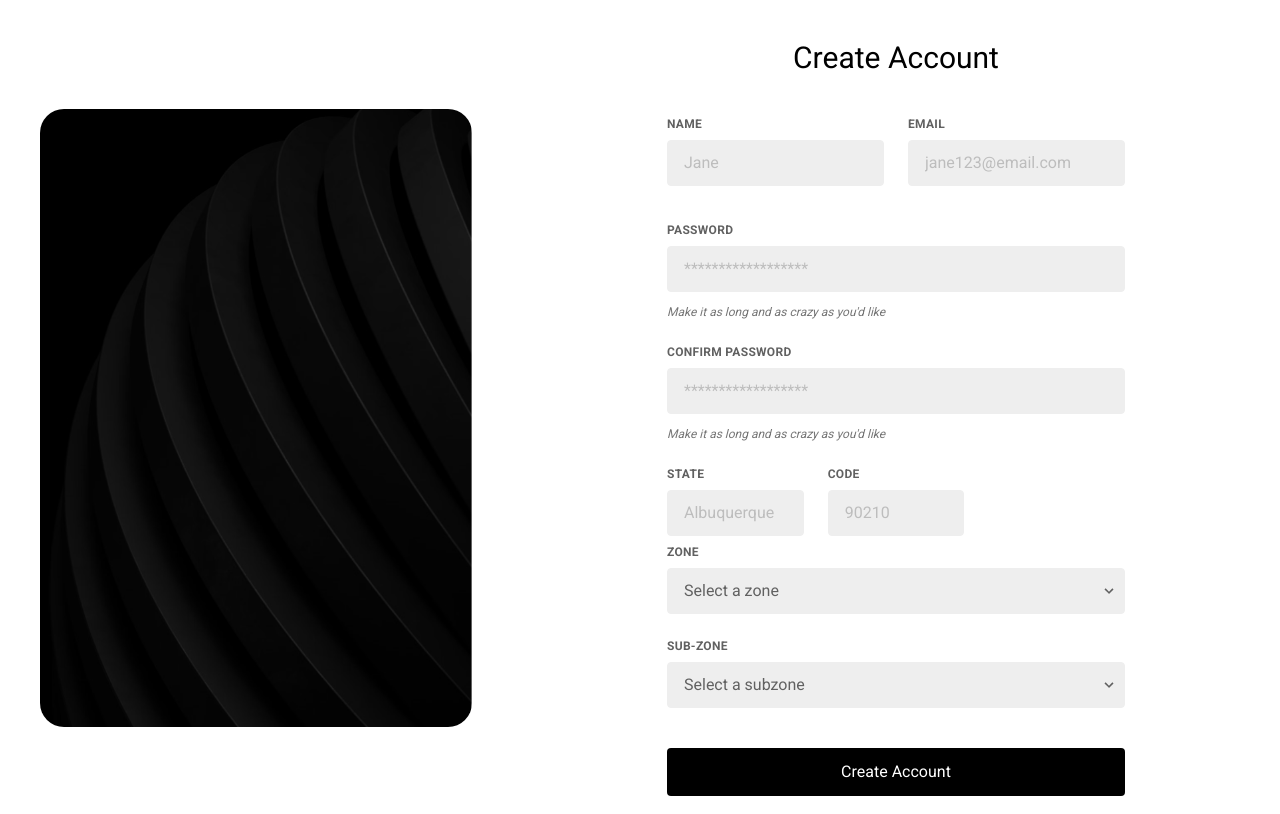
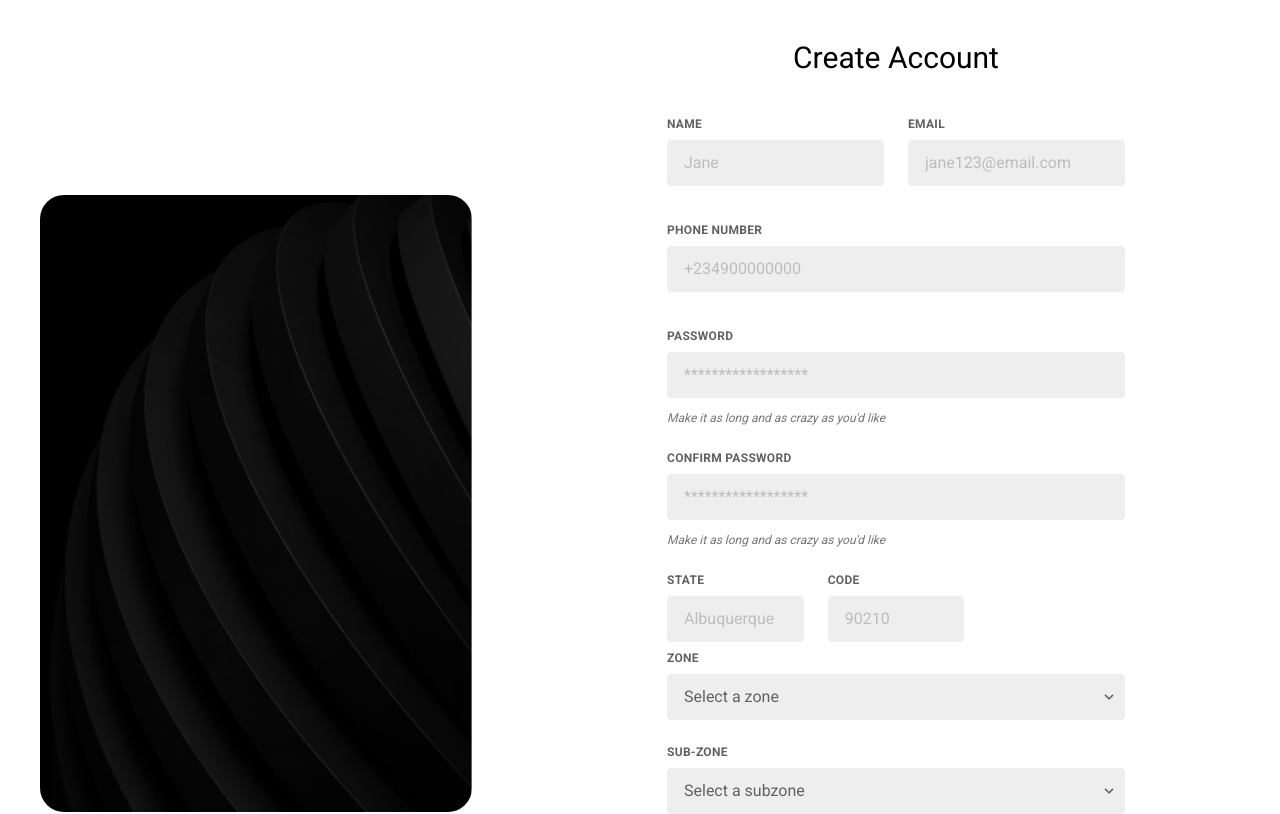
Before and after one commit to sofelaisrael/NCCFIMO, a React (Vite) app: page /sign-up in a window 1280 px wide. Shown: the top 814 px of the page. Built offline with nearby package versions, Linux system fonts and the light colour scheme.

Commit message:
fixed errors in the sign up page

```diff
--- a/src/pages/sign-up.jsx
+++ b/src/pages/sign-up.jsx
@@ -190,94 +190,50 @@ export function SignUp() {
   const selectedZoneObj = sub.find(sz => sz.zone === zone);
 
   const data = {
-    "name": name,
-    "email": email,
-    "number": number,
-    "state": state,
-    "stateCode": stateCode,
-    "zone": zone,
-    "subZone": subZone,
-    "password": password,
-    "password_confirmation": confirmPassword
+    name,
+    email,
+    number,
+    state,
+    stateCode,
+    zone,
+    subzone: subZone,
+    password,
+    password_confirmation: confirmPassword
   };
 
   const handleSubmit = async (e) => {
     e.preventDefault();
-
-    if (!name && !email && !number && !state && !stateCode && !zone && !subZone && !password && !confirmPassword) {
-      toast.error('Provide all Information')
-      return;
-    } else if (!name) {
-      toast.error('Provide Your Name');
-      return;
-    } else if (!email) {
-      toast.error('Provide Your Email');
-      return;
-    } else if (!number) {
-      toast.error('Provide your Phone NUmber')
-      return;
-    } else if (!state) {
-      toast.error('Can you tell us what state you are from')
-      return;
-    } else if (!stateCode) {
-      toast.error('Provide your State Code')
-      return;
-    } else if (!zone) {
-      toast.error('Select your Zone')
-      return;
-    } else if (!subZone) {
-      toast.error('Select your sub-zone')
-      return;
-    } else if (!password) {
-      toast.error('Provide your Password')
-      return;
-    } else if (!confirmPassword) {
-      toast.error('COnfirm Your Password')
-      return;
-    } else if (password !== confirmPassword) {
-      toast.error("Your Password Don't match")
+    if (!name || !email || !number || !state || !stateCode || !zone || !subZone || !password || !confirmPassword) {
+      toast.error('Provide all Information');
       return;
     }
 
-    // const response = await fetch('http://localhost:8000/api/register', {
-    //   method: 'POST',
-    //   headers: {
-    //     'Content-Type': 'application/json',
-    //   },
-    //   body: JSON.stringify(data)
-    // })
-
-    // if (!response.ok) {
-    //   throw new Error('Network response was not ok ' + response.statusText);
-    // }
-
-    // const result = await response.json();
-
-    // console.log(result);
-
-    fetch('http://localhost:8000/api/register', {
+    if (password !== confirmPassword) {
+      toast.error("Your Passwords don't match");
+      return;
+    }
+    try {
+      const response = await fetch('http://localhost:8000/api/register', {
         method: 'POST',
         headers: {
           'Content-Type': 'application/json',
         },
         body: JSON.stringify(data)
-    })
-      .then(response => {
-        if (!response.ok) {
-          return response.text().then(text => {
-            throw new Error('Network response was not ok: ' + text);
-          });
-        }
-        return response.json();
-      })
-      .then(data => {
-        console.log(data);
-      })
-      .catch(error => {
-        console.error('There has been a problem with your fetch operation:', error);
       });
 
-    toast.success('Account Created Successfully')
+      if (!response.ok) {
+        const errorText = await response.text();
+        throw new Error('Network response was not ok: ' + errorText);
+      }
+
+      const result = await response.json();
+      console.log(result);
+
+      toast.success('Account Created Successfully');
+    } catch (error) {
+      console.error('There has been a problem with your fetch operation:', error);
+      toast.error('Failed to create account: ' + error.message);
+    }
   }
 
   return (
@@ -297,59 +253,67 @@ export function SignUp() {
           <h3 className="text-3xl mb-10 text-center">
             Create Account
           </h3>
-          <form class="w-full max-w-lg" onSubmit={handleSubmit}>
-            <div class="flex flex-wrap -mx-3 mb-6">
-              <div class="w-full md:w-1/2 px-3 mb-6 md:mb-0">
-                <label class="block uppercase tracking-wide text-gray-700 text-xs font-bold mb-2" for="grid-first-name">
+          <form className="w-full max-w-lg" onSubmit={handleSubmit}>
+            <div className="flex flex-wrap -mx-3 mb-6">
+              <div className="w-full md:w-1/2 px-3 mb-6 md:mb-0">
+                <label className="block uppercase tracking-wide text-gray-700 text-xs font-bold mb-2" for="grid-first-name">
                   Name
                 </label>
-                <input class="appearance-none block w-full bg-gray-200 text-gray-700 border border-gray-200 rounded py-3 px-4 mb-3 leading-tight focus:outline-none focus:bg-white" id="grid-first-name" type="text" placeholder="Jane" value={name} onChange={e => setName(e.target.value)} />
+                <input className="appearance-none block w-full bg-gray-200 text-gray-700 border border-gray-200 rounded py-3 px-4 mb-3 leading-tight focus:outline-none focus:bg-white" id="grid-first-name" type="text" placeholder="Jane" value={name} onChange={e => setName(e.target.value)} />
               </div>
-              <div class="w-full md:w-1/2 px-3">
-                <label class="block uppercase tracking-wide text-gray-700 text-xs font-bold mb-2" for="grid-last-name">
+              <div className="w-full md:w-1/2 px-3">
+                <label className="block uppercase tracking-wide text-gray-700 text-xs font-bold mb-2" for="grid-last-name">
                   Email
                 </label>
-                <input class="appearance-none block w-full bg-gray-200 text-gray-700 border border-gray-200 rounded py-3 px-4 leading-tight focus:outline-none focus:bg-white focus:border-gray-500" id="grid-last-name" type="text" placeholder="jane123@email.com" value={email} onChange={e => setEmail(e.target.value)}/>
-              </div>
-            </div>
-            <div class="flex flex-wrap -mx-3 mb-6">
-              <div class="w-full px-3">
-                <label class="block uppercase tracking-wide text-gray-700 text-xs font-bold mb-2" for="grid-password">
-                  Password
-                </label>
-                <input class="appearance-none block w-full bg-gray-200 text-gray-700 border border-gray-200 rounded py-3 px-4 mb-3 leading-tight focus:outline-none focus:bg-white focus:border-gray-500" id="grid-password" type="password" placeholder="******************"  value={password} onChange={e => setPassword(e.target.value)}/>
-                <p class="text-gray-600 text-xs italic">Make it as long and as crazy as you'd like</p>
-              </div>
-            </div>
-            <div class="flex flex-wrap -mx-3 mb-6">
-              <div class="w-full px-3">
-                <label class="block uppercase tracking-wide text-gray-700 text-xs font-bold mb-2" for="grid-password">
-                  COnfirm Password
-                </label>
-                <input class="appearance-none block w-full bg-gray-200 text-gray-700 border border-gray-200 rounded py-3 px-4 mb-3 leading-tight focus:outline-none focus:bg-white focus:border-gray-500" id="grid-password" type="password" placeholder="******************" value={confirmPassword} onChange={e => setConfirmPassword(e.target.value)} />
-                <p class="text-gray-600 text-xs italic">Make it as long and as crazy as you'd like</p>
-              </div>
-            </div>
-            <div class="flex flex-wrap -mx-3 mb-2">
-              <div class="w-full md:w-1/3 px-3 mb-6 md:mb-0">
-                <label class="block uppercase tracking-wide text-gray-700 text-xs font-bold mb-2" for="grid-city">
-                  State
-                </label>
-                <input class="appearance-none block w-full bg-gray-200 text-gray-700 border border-gray-200 rounded py-3 px-4 leading-tight focus:outline-none focus:bg-white focus:border-gray-500" id="grid-city" type="text" placeholder="Albuquerque" value={state} onChange={e => setState(e.target.value)} />
-              </div>
-              <div class="w-full md:w-1/3 px-3 mb-6 md:mb-0">
-                <label class="block uppercase tracking-wide text-gray-700 text-xs font-bold mb-2" for="grid-zip">
-                  Code
-                </label>
-                <input class="appearance-none block w-full bg-gray-200 text-gray-700 border border-gray-200 rounded py-3 px-4 leading-tight focus:outline-none focus:bg-white focus:border-gray-500" id="grid-zip" type="text" placeholder="90210" value={stateCode} onChange={e => setStateCode(e.target.value)} />
+                <input className="appearance-none block w-full bg-gray-200 text-gray-700 border border-gray-200 rounded py-3 px-4 leading-tight focus:outline-none focus:bg-white focus:border-gray-500" id="grid-last-name" type="text" placeholder="jane123@email.com" value={email} onChange={e => setEmail(e.target.value)} />
               </div>
             </div>
             <div className="flex flex-wrap -mx-3 mb-6">
-              <div class="w-full px-3">
-                <label class="block uppercase tracking-wide text-gray-700 text-xs font-bold mb-2" for="grid-state">
+              <div className="w-full px-3">
+                <label className="block uppercase tracking-wide text-gray-700 text-xs font-bold mb-2" for="grid-password">
+                  Phone Number
+                </label>
+                <input className="appearance-none block w-full bg-gray-200 text-gray-700 border border-gray-200 rounded py-3 px-4 mb-3 leading-tight focus:outline-none focus:bg-white focus:border-gray-500" id="grid-password" type="text" placeholder="+234900000000" value={number} onChange={e => setNumber(e.target.value)} />
+              </div>
+            </div>
+            <div className="flex flex-wrap -mx-3 mb-6">
+              <div className="w-full px-3">
+                <label className="block uppercase tracking-wide text-gray-700 text-xs font-bold mb-2" for="grid-password">
+                  Password
+                </label>
+                <input className="appearance-none block w-full bg-gray-200 text-gray-700 border border-gray-200 rounded py-3 px-4 mb-3 leading-tight focus:outline-none focus:bg-white focus:border-gray-500" id="grid-password" type="password" placeholder="******************" value={password} onChange={e => setPassword(e.target.value)} />
+                <p className="text-gray-600 text-xs italic">Make it as long and as crazy as you'd like</p>
+              </div>
+            </div>
+            <div className="flex flex-wrap -mx-3 mb-6">
+              <div className="w-full px-3">
+                <label className="block uppercase tracking-wide text-gray-700 text-xs font-bold mb-2" for="grid-password">
+                  COnfirm Password
+                </label>
+                <input className="appearance-none block w-full bg-gray-200 text-gray-700 border border-gray-200 rounded py-3 px-4 mb-3 leading-tight focus:outline-none focus:bg-white focus:border-gray-500" id="grid-confirm-password" type="password" placeholder="******************" value={confirmPassword} onChange={e => setConfirmPassword(e.target.value)} />
+                <p className="text-gray-600 text-xs italic">Make it as long and as crazy as you'd like</p>
+              </div>
+            </div>
+            <div className="flex flex-wrap -mx-3 mb-2">
+              <div className="w-full md:w-1/3 px-3 mb-6 md:mb-0">
+                <label className="block uppercase tracking-wide text-gray-700 text-xs font-bold mb-2" for="grid-city">
+                  State
+                </label>
+                <input className="appearance-none block w-full bg-gray-200 text-gray-700 border border-gray-200 rounded py-3 px-4 leading-tight focus:outline-none focus:bg-white focus:border-gray-500" id="grid-city" type="text" placeholder="Albuquerque" value={state} onChange={e => setState(e.target.value)} />
+              </div>
+              <div className="w-full md:w-1/3 px-3 mb-6 md:mb-0">
+                <label className="block uppercase tracking-wide text-gray-700 text-xs font-bold mb-2" for="grid-zip">
+                  Code
+                </label>
+                <input className="appearance-none block w-full bg-gray-200 text-gray-700 border border-gray-200 rounded py-3 px-4 leading-tight focus:outline-none focus:bg-white focus:border-gray-500" id="grid-zip" type="text" placeholder="90210" value={stateCode} onChange={e => setStateCode(e.target.value)} />
+              </div>
+            </div>
+            <div className="flex flex-wrap -mx-3 mb-6">
+              <div className="w-full px-3">
+                <label className="block uppercase tracking-wide text-gray-700 text-xs font-bold mb-2" for="grid-state">
                   Zone
                 </label>
-                <div class="relative">
+                <div className="relative">
                   <select
                     id="zone-select"
                     value={zone}
@@ -361,18 +325,18 @@ export function SignUp() {
                       <option key={sz.zone} value={sz.zone}>{sz.zone}</option>
                     ))}
                   </select>
-                  <div class="pointer-events-none absolute inset-y-0 right-0 flex items-center px-2 text-gray-700">
-                    <svg class="fill-current h-4 w-4" xmlns="http://www.w3.org/2000/svg" viewBox="0 0 20 20"><path d="M9.293 12.95l.707.707L15.657 8l-1.414-1.414L10 10.828 5.757 6.586 4.343 8z" /></svg>
+                  <div className="pointer-events-none absolute inset-y-0 right-0 flex items-center px-2 text-gray-700">
+                    <svg className="fill-current h-4 w-4" xmlns="http://www.w3.org/2000/svg" viewBox="0 0 20 20"><path d="M9.293 12.95l.707.707L15.657 8l-1.414-1.414L10 10.828 5.757 6.586 4.343 8z" /></svg>
                   </div>
                 </div>
               </div>
             </div>
             <div className="flex flex-wrap -mx-3 mb-6">
-              <div class="w-full px-3">
-                <label class="block uppercase tracking-wide text-gray-700 text-xs font-bold mb-2" for="grid-state">
+              <div className="w-full px-3">
+                <label className="block uppercase tracking-wide text-gray-700 text-xs font-bold mb-2" for="grid-state">
                   Sub-ZOne
                 </label>
-                <div class="relative">
+                <div className="relative">
                   <select
                     id="subzone-select"
                     value={subZone}
@@ -384,170 +348,12 @@ export function SignUp() {
                       <option key={subzone} value={subzone}>{subzone}</option>
                     ))}
                   </select>
-                  <div class="pointer-events-none absolute inset-y-0 right-0 flex items-center px-2 text-gray-700">
-                    <svg class="fill-current h-4 w-4" xmlns="http://www.w3.org/2000/svg" viewBox="0 0 20 20"><path d="M9.293 12.95l.707.707L15.657 8l-1.414-1.414L10 10.828 5.757 6.586 4.343 8z" /></svg>
+                  <div className="pointer-events-none absolute inset-y-0 right-0 flex items-center px-2 text-gray-700">
+                    <svg className="fill-current h-4 w-4" xmlns="http://www.w3.org/2000/svg" viewBox="0 0 20 20"><path d="M9.293 12.95l.707.707L15.657 8l-1.414-1.414L10 10.828 5.757 6.586 4.343 8z" /></svg>
                   </div>
                 </div>
               </div>
             </div>
-            <button type="submit" className="bg-black w-full text-white p-3 mt-4 rounded">Create Account</button>
-          </form>
-        </div>
-      </section>
-      {/* <section className="m-0 md:m-8 flex ">
-        <div className="w-2/5 h-full hidden lg:block">
-          <img
-            src="/img/pattern.png"
-            className="h-full w-full object-cover rounded-3xl"
-          />
-        </div>
-        <div className="w-full lg:w-[70%] flex flex-col items-center justify-center mt-5">
-          <form method="POST" onSubmit={handleSubmit}>
-            <div className="text-center">
-              <Typography variant="h2" className="font-bold mb-4">Join Us Today</Typography>
-              <Typography variant="paragraph" color="blue-gray" className="text-lg font-normal">Enter your email and password to register.</Typography>
-            </div>
-            <div className="mt-8 mb-2 mx-auto w-[270px] md:w-80 max-w-screen-lg lg:w-1/2">
-              <div className="mb-3 flex flex-col gap-6">
-                <Typography variant="small" color="blue-gray" className="-mb-3 font-medium">
-                  Enter Your Name
-                </Typography>
-                <Input
-                  size="lg"
-                  placeholder=""
-                  className=" !border-t-blue-gray-200 focus:!border-t-gray-900 inp"
-                  labelProps={{
-                    className: "before:content-none after:content-none",
-                  }}
-                  value={name}
-                  onChange={e => setName(e.target.value)}
-                />
-              </div>
-
-              <div className="mb-3 flex flex-col gap-6">
-                <Typography variant="small" color="blue-gray" className="-mb-3 font-medium">
-                  Your email
-                </Typography>
-                <Input
-                  size="lg"
-                  placeholder="name@mail.com"
-                  className=" !border-t-blue-gray-200 focus:!border-t-gray-900 inp"
-                  labelProps={{
-                    className: "before:content-none after:content-none",
-                  }}
-                  value={email}
-                  onChange={e => setEmail(e.target.value)}
-                />
-              </div>
-
-              <div className="mb-3 flex flex-col gap-6">
-                <Typography variant="small" color="blue-gray" className="-mb-3 font-medium">
-                  Phone number
-                </Typography>
-                <Input
-                  size="lg"
-                  placeholder=""
-                  type="tel"
-                  className=" !border-t-blue-gray-200 focus:!border-t-gray-900 inp"
-                  labelProps={{
-                    className: "before:content-none after:content-none",
-                  }}
-                  value={number}
-                  onChange={e => setNumber(e.target.value)}
-                />
-              </div>
-
-              <div className="mb-3 flex flex-col gap-6">
-                <Typography variant="small" color="blue-gray" className="-mb-3 font-medium">
-                  Your Password
-                </Typography>
-                <Input
-                  size="lg"
-                  placeholder="Password"
-                  type="password"
-                  className=" !border-t-blue-gray-200 focus:!border-t-gray-900 inp"
-                  labelProps={{
-                    className: "before:content-none after:content-none",
-                  }}
-                  value={password}
-                  onChange={e => setPassword(e.target.value)}
-                />
-              </div>
-
-              <div className="mb-3 flex flex-col gap-6">
-                <Typography variant="small" color="blue-gray" className="-mb-3 font-medium">
-                  Confirm Password
-                </Typography>
-                <Input
-                  size="lg"
-                  placeholder="COnfirm Password"
-                  type="password"
-                  className=" !border-t-blue-gray-200 focus:!border-t-gray-900 inp"
-                  labelProps={{
-                    className: "before:content-none after:content-none",
-                  }}
-                  value={confirmPassword}
-                  onChange={e => setConfirmPassword(e.target.value)}
-                />
-              </div>
-
-              <div className="flex flex-col md:flex-row w-full relative gap-5">
-                <div className="mb-1 flex flex-col gap-6 w-[100%]">
-                  <Typography variant="small" color="blue-gray" className="-mb-3 font-medium">
-                    State of Origin
-                  </Typography>
-                  <input type="text" className="border rounded h-11 px-3 !border-blue-gray-200 focus:!border-t-gray-900 w-[100%] input" value={state} onChange={e => setState(e.target.value)}
-                  />
-
-                </div>
-                <div className="mb-1 flex flex-col gap-6 w-[100%]">
-                  <Typography variant="small" color="blue-gray" className="-mb-3 font-medium">
-                    State Code
-                  </Typography>
-                  <input type="text" className="border rounded h-11 px-3 !border-blue-gray-200 focus:!border-t-gray-900 w-[100%] input"
-                    value={stateCode}
-                    onChange={e => setStateCode(e.target.value)}
-                  />
-                </div>
-              </div>
-
-
-
-              <span className="font-semibold block mt-5">Choose your Region:</span>
-              <div className="zoneandsubzone flex flex-col gap-5">
-                <div className="zone w-full">
-                  <select
-                    id="zone-select"
-                    value={zone}
-                    onChange={e => setZone(e.target.value)}
-                    className="select w-full border px-3 py-2 rounded-md focus:outline-none focus:ring-2 focus:ring-indigo-600"
-                  >
-                    <option value="">Select a zone</option>
-                    {sub.map((sz) => (
-                      <option key={sz.zone} value={sz.zone}>{sz.zone}</option>
-                    ))}
-                  </select>
-                </div>
-
-                <div className="sub">
-                  <div>
-                    <label htmlFor="subzone-select" className="block text-sm font-medium text-gray-700">Choose a Subzone</label>
-                    <select
-                      id="subzone-select"
-                      value={subZone}
-                      onChange={e => setSubZone(e.target.value)}
-                      className="select w-full border px-3 py-2 rounded-md focus:outline-none focus:ring-2 focus:ring-indigo-600"
-                    >
-                      <option value="">Select a subzone</option>
-                      {selectedZoneObj?.subzones.map((subzone) => (
-                        <option key={subzone} value={subzone}>{subzone}</option>
-                      ))}
-                    </select>
-                  </div>
-                </div>
-              </div>
-
-
             <Checkbox
               className="inp"
               label={
@@ -560,27 +366,21 @@ export function SignUp() {
 
                   <a
                     href="#"
-                      className="font-normal text-black transition-colors hover:text-gray-900 underline tex"
+                    className="font-normal text-black transition-colors hover:text-gray-900 underline text"
                   >
                     Terms and Conditions
                   </a>
+
                 </Typography>
               }
               containerProps={{ className: "-ml-2.5" }}
               checked={terms}
             />
-              <Button className="mt-6" fullWidth onClick={handleSubmit}>
-                Register Now
-              </Button>
-            </div>
-            <Typography variant="paragraph" className="text-center text-blue-gray-500 font-medium mt-4">
-              <span className="tex">Already have an account?</span>
-
-              <Link to="/sign-in" className="text-gray-900 ml-1 tex">Sign in</Link>
-            </Typography>
+             <Typography variant="small" color="gray">If you have an Account  <Link className='font-normal text-black underline' to={"/sign-in"} >Sign In</Link></Typography>
+            <button type="submit" className="bg-black w-full text-white p-3 mt-4 rounded">Create Account</button>
           </form>
         </div>
-      </section> */}
+      </section>
     </>
   );
 }
```
Lines whose indentation alone changed are shown as unchanged.
